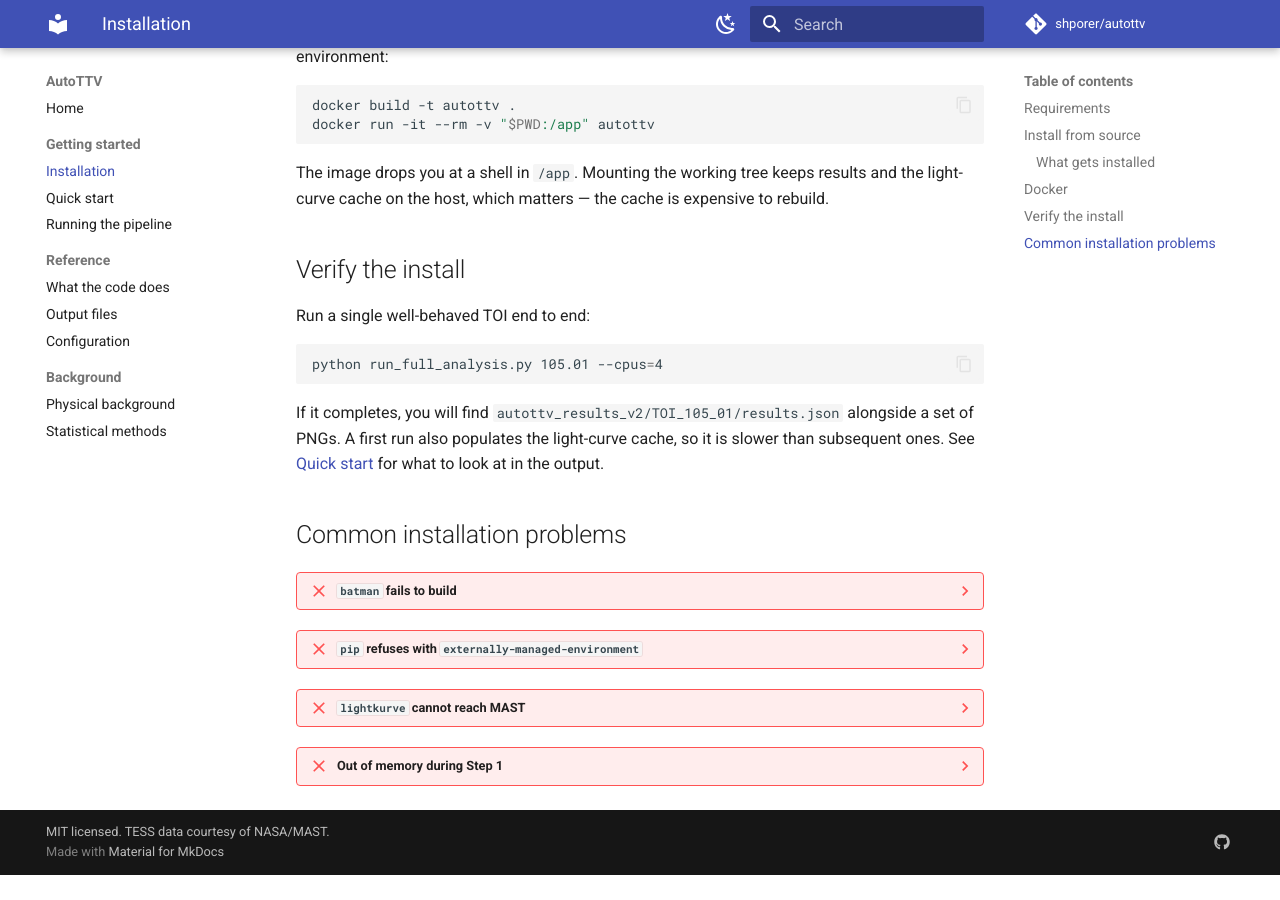
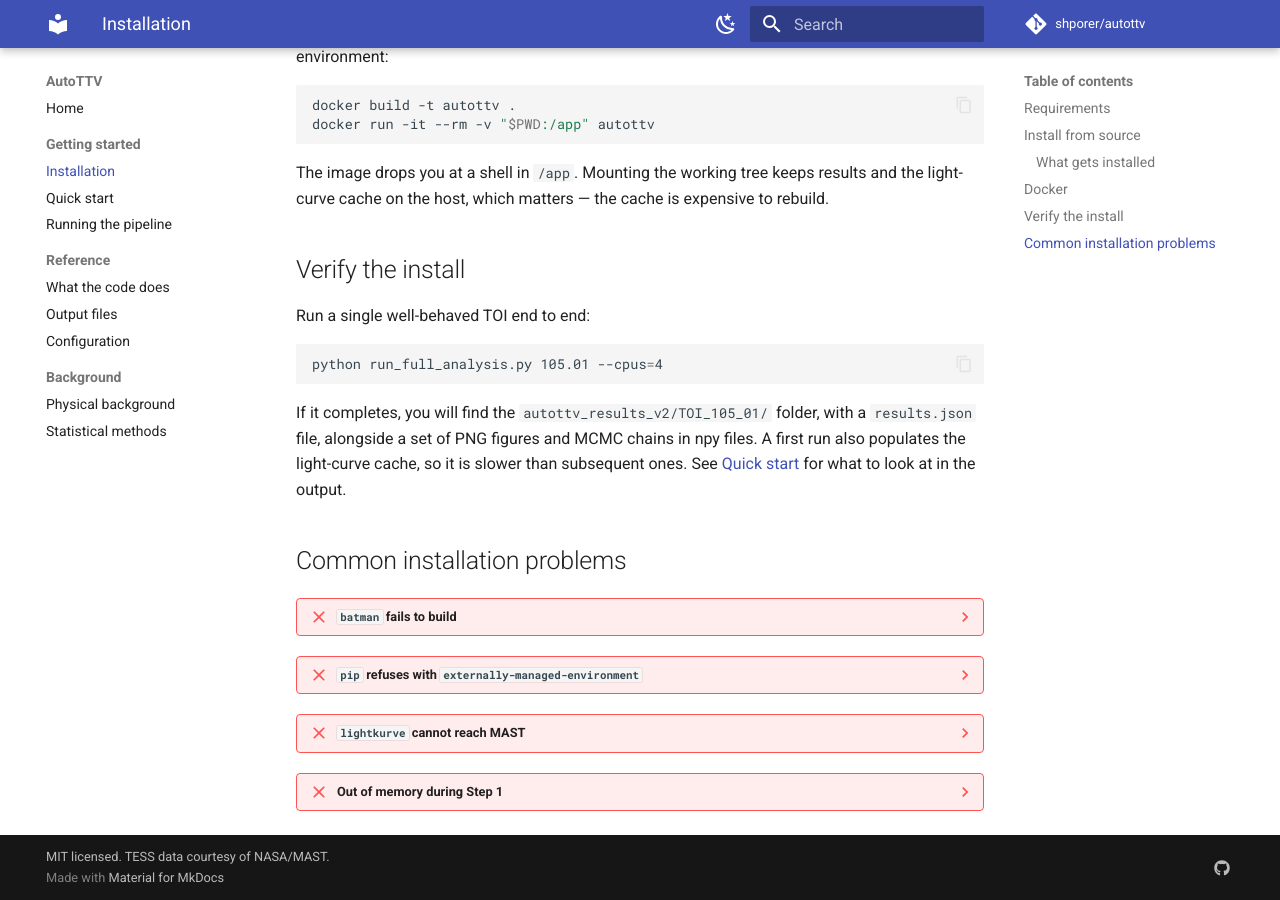
Before and after one commit to shporer/autottv, an MkDocs documentation site: the page built from docs/installation.md, in a window 1280 px wide and 900 px high, scrolled down 1571 px. Built offline with MkDocs 1.6.1 and Material for MkDocs 9.7.7, drawn with Linux system fonts in a browser that asks for light colours; comment, search, counter and statistics services are not loaded; before the commit the page ends 2446 px from its top, so only the background shows below that.

Commit message:
docs: edit installation page

````diff
--- a/docs/installation.md
+++ b/docs/installation.md
@@ -68,8 +68,9 @@ Run a single well-behaved TOI end to end:
 python run_full_analysis.py 105.01 --cpus=4
 ```
 
-If it completes, you will find `autottv_results_v2/TOI_105_01/results.json` alongside a
-set of PNGs. A first run also populates the light-curve cache, so it is slower than
+If it completes, you will find the `autottv_results_v2/TOI_105_01/` folder, with a
+`results.json` file, alongside a set of PNG figures and MCMC chains in npy files.
+A first run also populates the light-curve cache, so it is slower than
 subsequent ones. See [Quick start](quickstart.md) for what to look at in the output.
 
 ## Common installation problems
````
